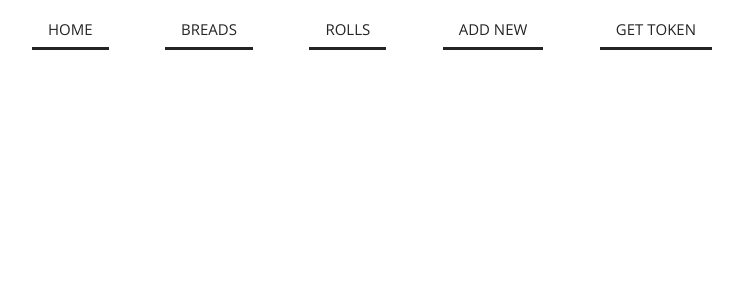
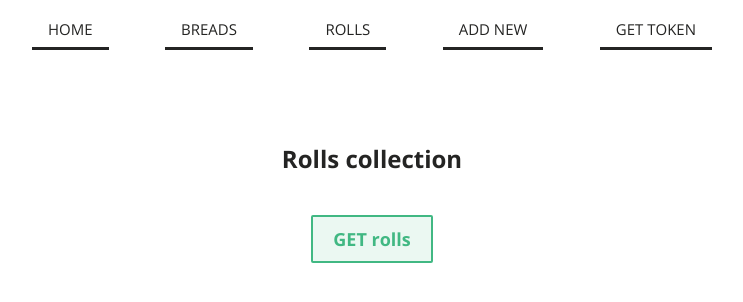
Before and after one commit to rawdanowiczdev/my-bakery, a Vue app: page /rolls in a window 1280 px wide. Shown: the top 302 px of the page, without its empty margins (268-1011 px from the left). Built offline with nearby package versions, Linux system fonts and the light colour scheme.

Commit message:
add rolls

```diff
--- a/src/components/nav/TheNavigation.vue
+++ b/src/components/nav/TheNavigation.vue
@@ -8,7 +8,7 @@
         <router-link class="menu__link" to="/breads">Breads</router-link>
       </li>
       <li>
-        <router-link class="menu__link" to="/">Rolls</router-link>
+        <router-link class="menu__link" to="/rolls">Rolls</router-link>
       </li>
       <li>
         <router-link class="menu__link" to="/">Add new</router-link>
--- /dev/null
+++ b/src/components/rolls/RollsCollection.vue
@@ -0,0 +1,38 @@
+<template>
+  <base-section>
+    <template #title>
+      <h2>Rolls collection</h2>
+    </template>
+
+    <template #button>
+      <base-button mode="green" @click="getRolls">GET rolls</base-button>
+    </template>
+
+    <template #section>
+      <base-collection>
+        <div v-for="roll in rolls" :key="roll">
+          <h4>{{ roll.name }}</h4>
+          <img :src="roll.imageURL" :alt="roll.name" />
+        </div>
+      </base-collection>
+    </template>
+  </base-section>
+</template>
+
+<script>
+export default {
+  data() {
+    return {
+      rolls: [],
+    };
+  },
+  methods: {
+    getRolls() {
+      fetch("https://rawdanowiczdev.pl/bakery-api/rolls/")
+        .then((response) => response.json())
+        .then((data) => (this.rolls = data))
+        .catch((err) => console.log(err));
+    },
+  },
+};
+</script>
--- a/src/router/index.js
+++ b/src/router/index.js
@@ -2,12 +2,14 @@ import { createRouter, createWebHistory } from "vue-router";
 
 import HomeScreen from "@/components/home/HomeScreen.vue";
 import BreadsCollection from "@/components/breads/BreadsCollection.vue";
+import RollsCollection from "@/components/rolls/RollsCollection.vue";
 
 const router = createRouter({
   history: createWebHistory(),
   routes: [
     { path: "/", component: HomeScreen },
     { path: "/breads", component: BreadsCollection },
+    { path: "/rolls", component: RollsCollection },
   ],
 });
 
```
